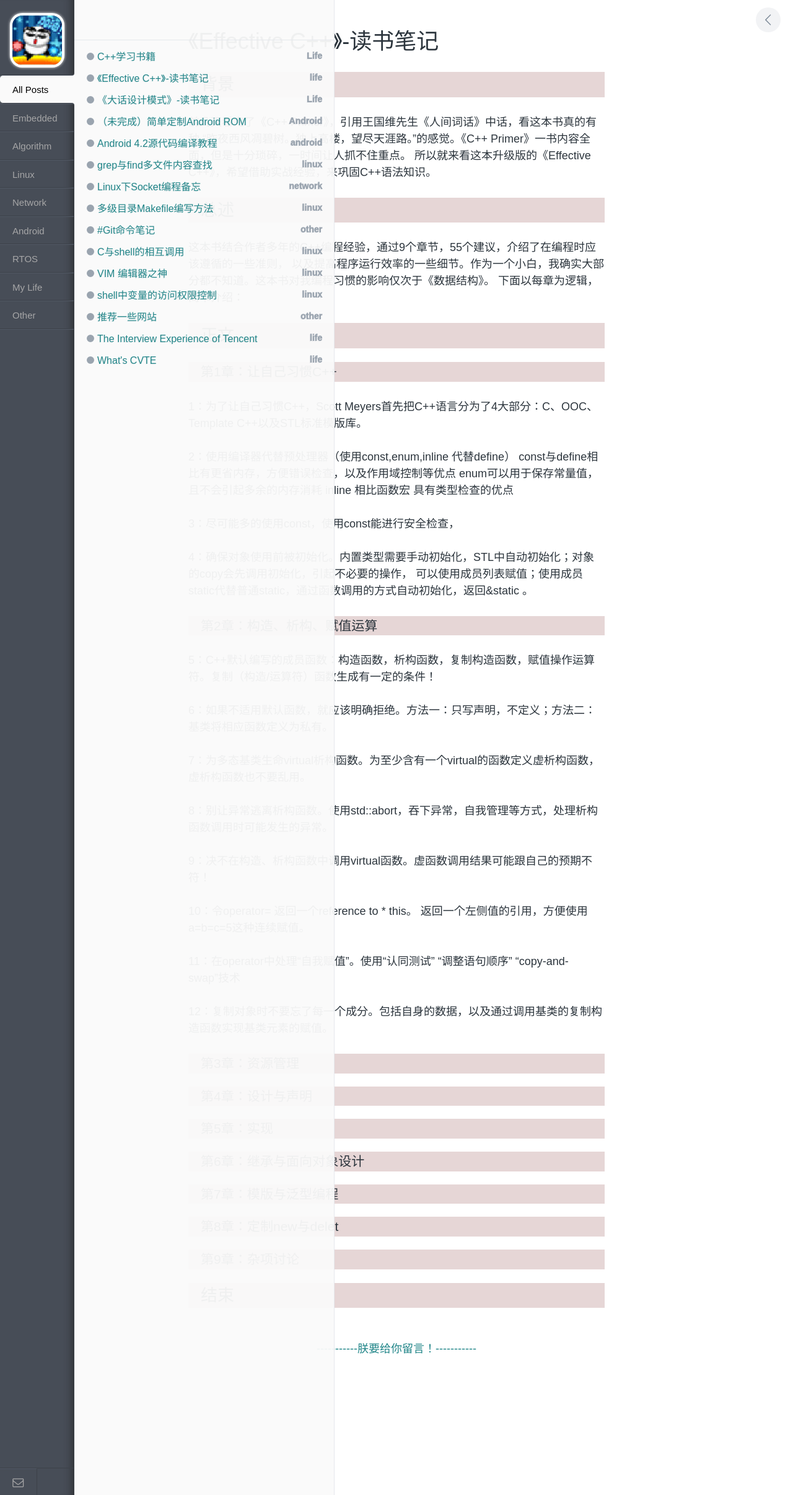
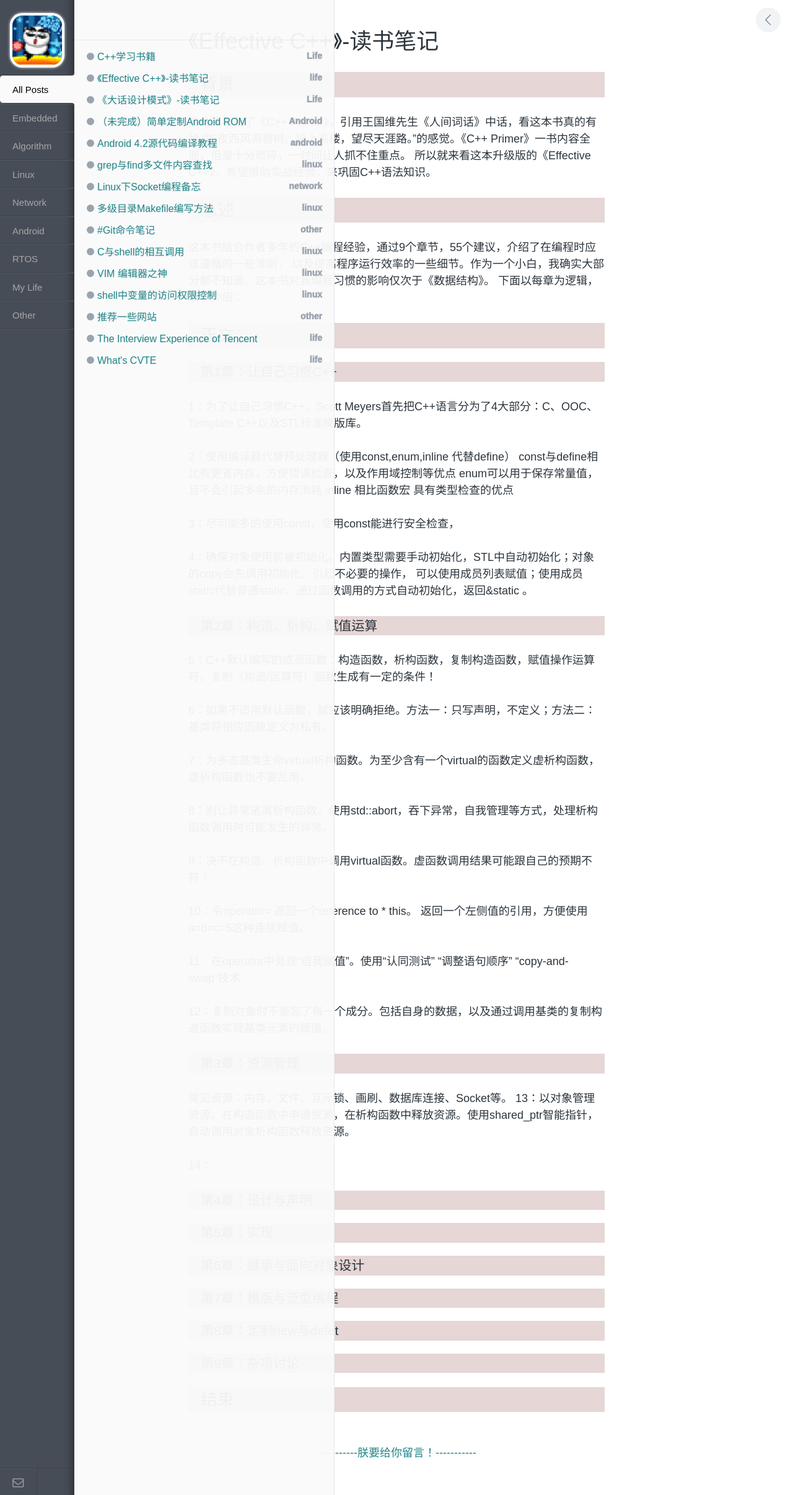
Before and after one commit to xnzaa/xnzaa.github.io, a Jekyll site: the page built from _posts/2016-04-05-《Effective C++》读书笔记.md, in a window 1280 px wide. Shown: the whole page at 62% size. Built offline with Jekyll 4.4.1, drawn with Linux system fonts in a browser that asks for light colours; comment, search, counter and statistics services are not loaded.

Commit message:
修改effective c++

```diff
--- a/_posts/2016-04-05-《Effective C++》读书笔记.md
+++ b/_posts/2016-04-05-《Effective C++》读书笔记.md
@@ -48,7 +48,10 @@
 12：复制对象时不要忘了每一个成分。包括自身的数据，以及通过调用基类的复制构造函数实现基类元素的赋值。
 
 ### 第3章：资源管理
+常见资源：内存、文件、互斥锁、画刷、数据库连接、Socket等。
+13：以对象管理资源。在构造函数中申请资源，在析构函数中释放资源。使用shared_ptr智能指针，自动调用对象析构函数释放资源。
 
+14：
 
 ### 第4章：设计与声明
 
```
